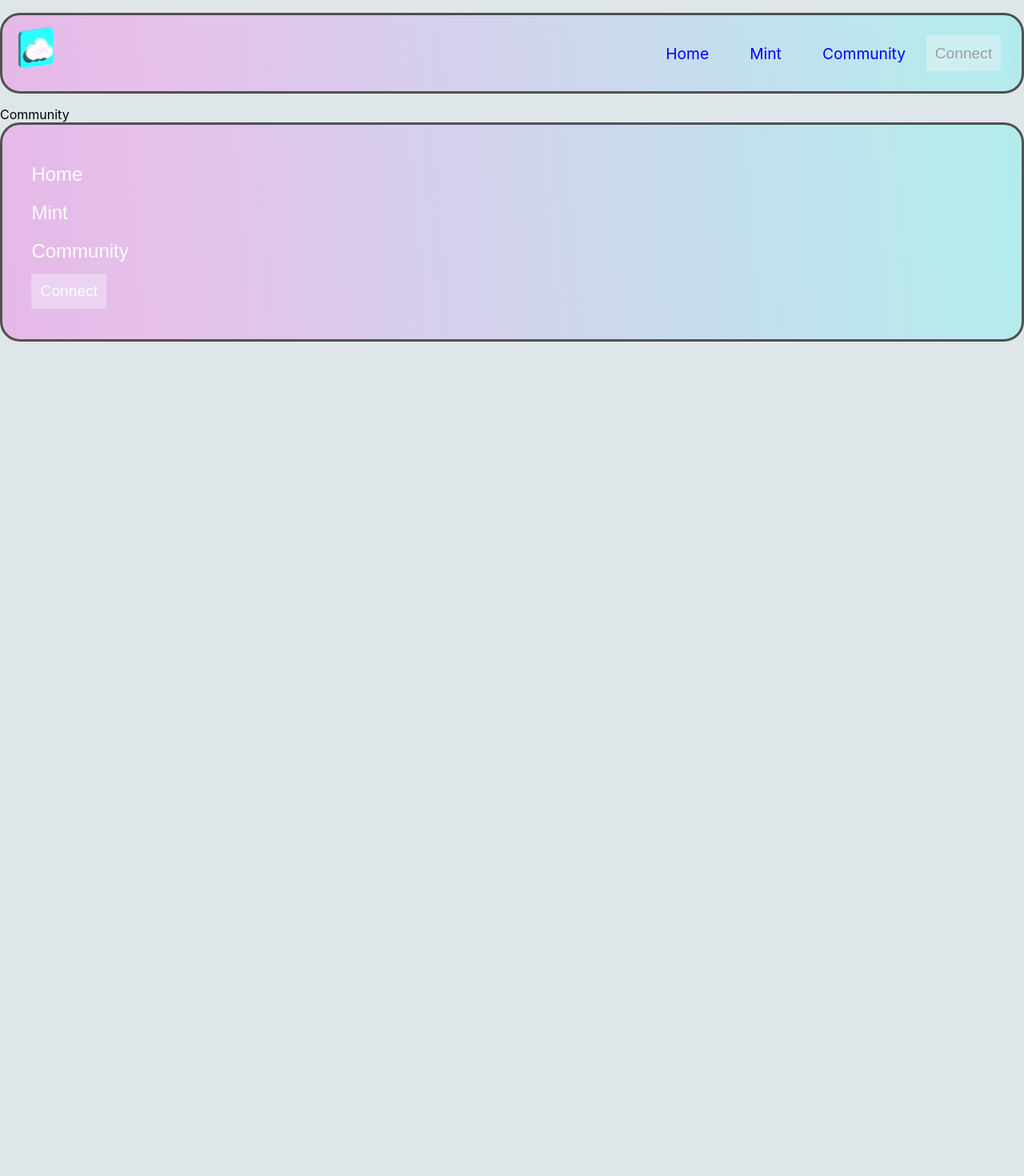
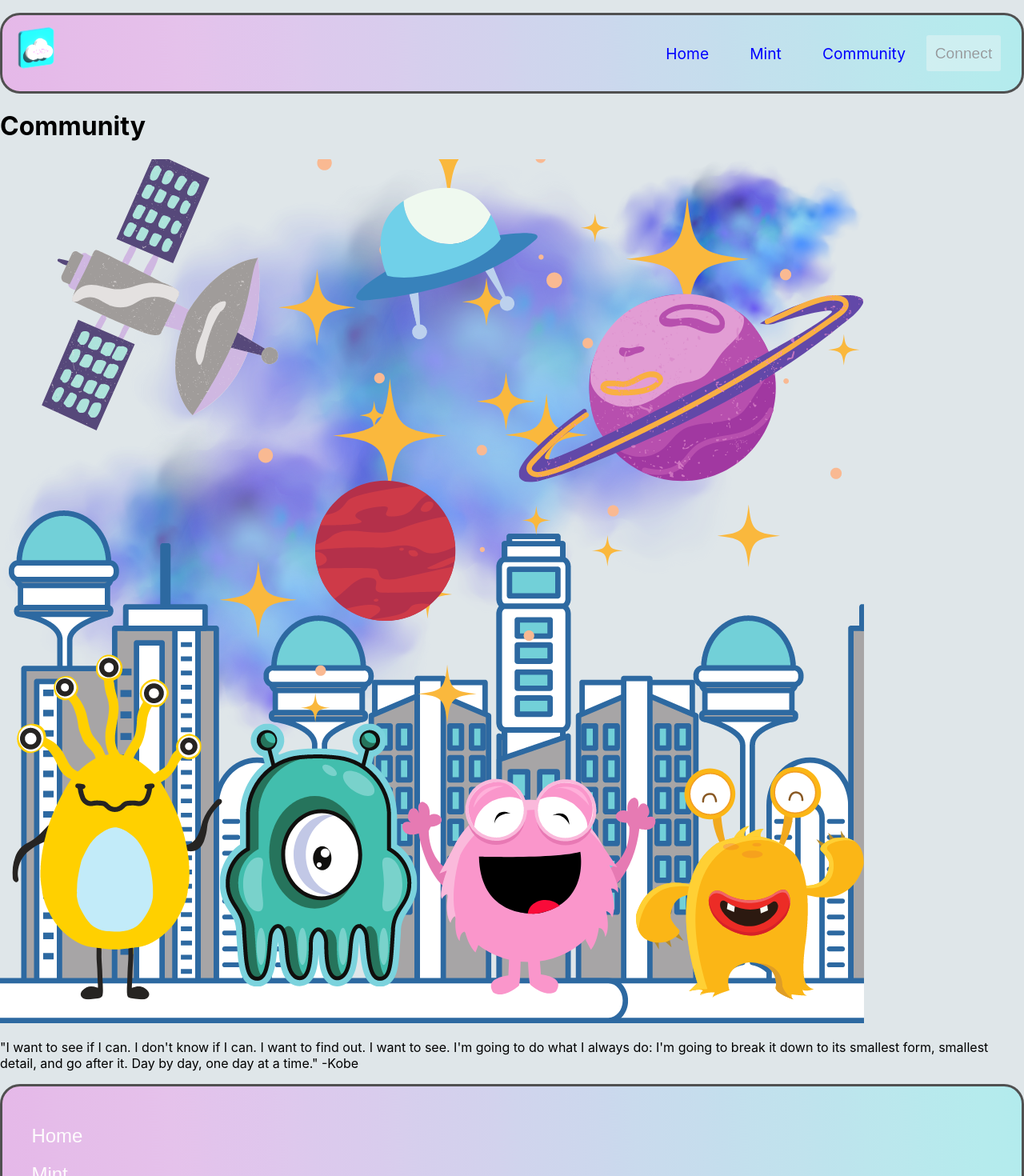
Before and after one commit to dhaedream/custom-mint-front-end-3, a React (Create React App) app: page /community in a window 1280 px wide. Shown: the top 1470 px of the page at 80% size. Before the commit the page ends 800 px from the top, so only its background shows below. Built offline with nearby package versions, Linux system fonts and the light colour scheme.

Commit message:
layout for community page

```diff
--- a/src/components/community/Community.jsx
+++ b/src/components/community/Community.jsx
@@ -1,8 +1,26 @@
 import React from "react";
 import "./community.css";
+import community from "../../assets/comm-art.png";
 
 const Community = () => {
-  return <div>Community</div>;
+  return (
+    <div className="comm">
+      <div className="comm-left">
+        <h1 className="comm-header">Community</h1>
+        <img src={community} alt="alien-pet" className="comm-art" />
+      </div>
+      <div className="comm-right">
+        <div className="comm-card">
+          <p className="comm-para">
+            "I want to see if I can. I don't know if I can. I want to find out.
+            I want to see. I'm going to do what I always do: I'm going to break
+            it down to its smallest form, smallest detail, and go after it. Day
+            by day, one day at a time." -Kobe
+          </p>
+        </div>
+      </div>
+    </div>
+  );
 };
 
 export default Community;
```
Also changed, not shown: src/assets/comm-art.png (added).
